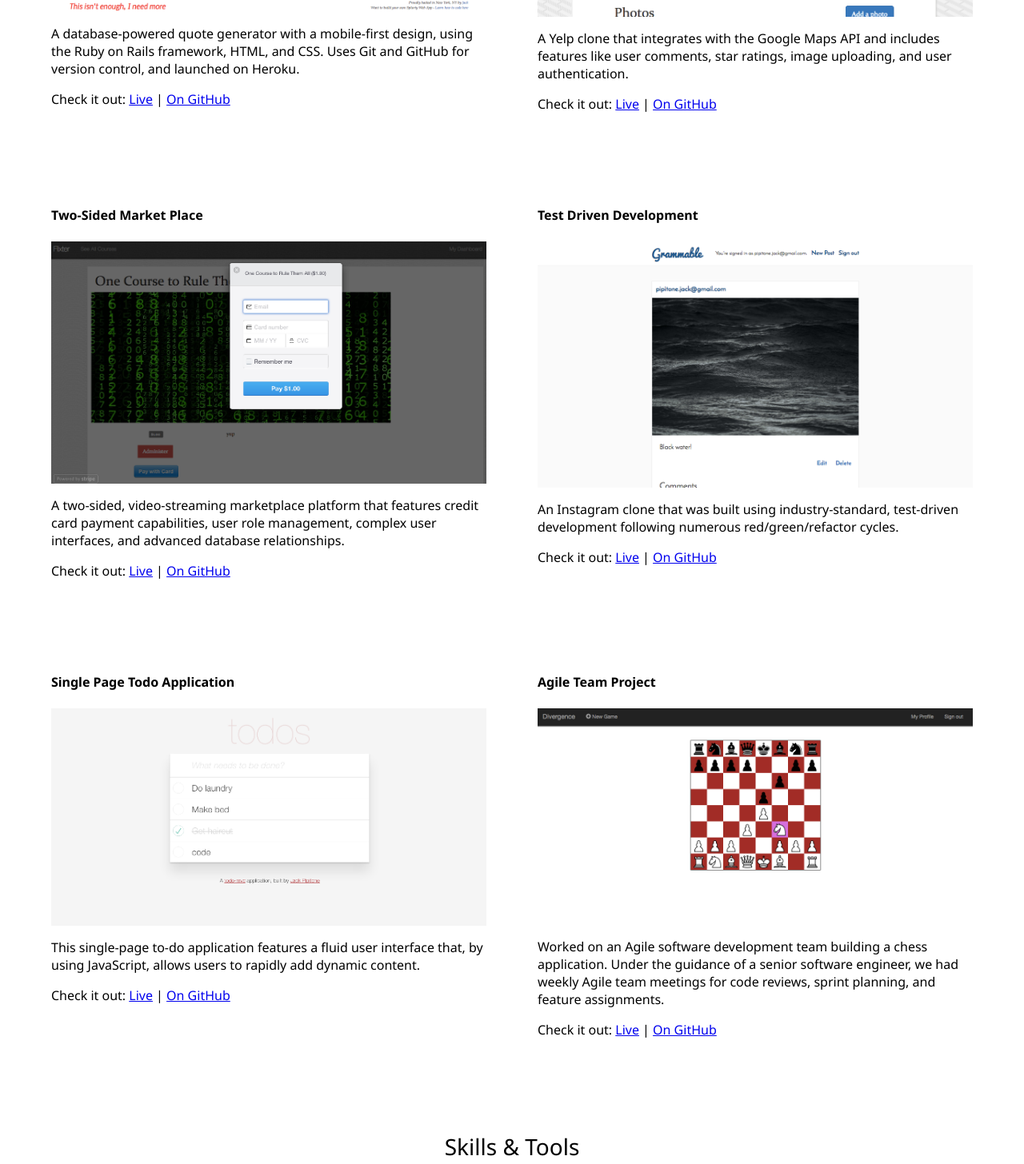
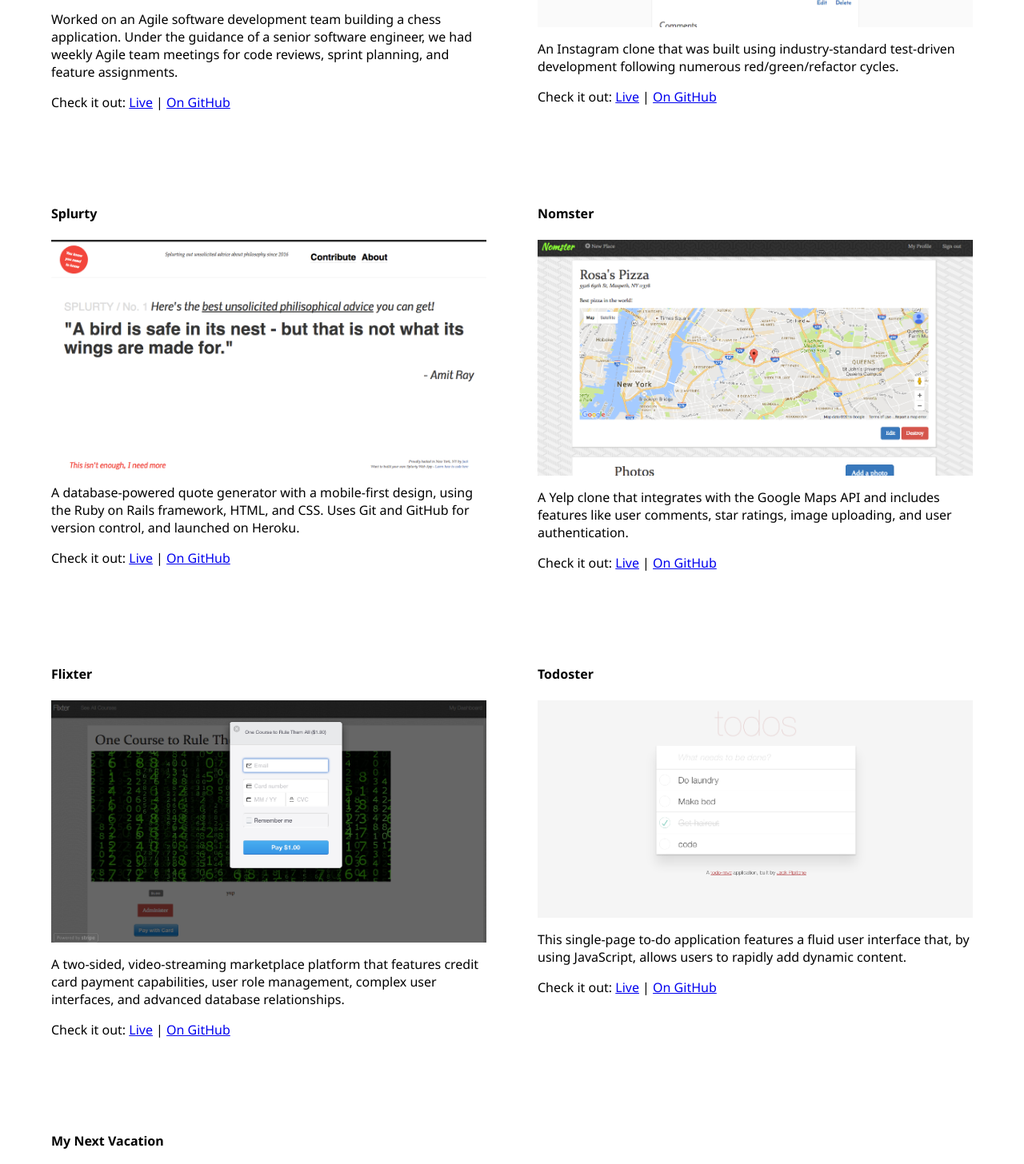
Before and after one commit to jackpip/jackpip.github.io, a plain HTML site: page index.html in a window 1280 px wide. Shown: the part 1248-2704 px from the top of the page at 80% size. Drawn offline with Linux system fonts and the light colour scheme.

Commit message:
Changed order and added MyNextVacation

```diff
--- a/index.html
+++ b/index.html
@@ -38,7 +38,41 @@
   <hr class="yellow" />
 
   <div class="box">
-    <h4>Quote Generator</h4>
+    <h4>Divergence Chess</h4>
+    <img src="chess.png" class="full-width" />
+    <p>
+      Worked on an Agile software development team building
+      a chess application. Under the guidance of a senior software engineer,
+      we had weekly Agile team meetings for code reviews, sprint planning,
+      and feature assignments.
+    </p>
+    <p>
+      Check it out:
+      <a href="http://divergence-chess.herokuapp.com/" >Live</a>
+       |
+      <a href="https://github.com/Team-Divergence/chess" >On GitHub</a>
+    </p>
+  </div>
+
+  <div class="box">
+    <h4>Grammable</h4>
+    <img src="grammable.png" class="full-width" />
+    <p>
+      An Instagram clone that was built using industry-standard test-driven
+      development following numerous red/green/refactor cycles.
+    </p>
+    <p>
+      Check it out:
+      <a href="http://grammable-jack-pipitone.herokuapp.com/" >Live</a>
+       |
+      <a href="https://github.com/jackpip/grammable" >On GitHub</a>
+    </p>
+  </div>
+
+  <br class="clear" />
+
+  <div class="box">
+    <h4>Splurty</h4>
     <img src="splurty.png" class="full-width" />
     <p>
       A database-powered quote generator with a mobile-first
@@ -55,7 +89,7 @@
   </div>
 
   <div class="box">
-    <h4>Yelp Clone</h4>
+    <h4>Nomster</h4>
     <img src="nomster.png" class="full-width" />
     <p>
       A Yelp clone that integrates with the Google Maps API
@@ -69,10 +103,11 @@
       <a href="https://github.com/jackpip/nomster" >On GitHub</a>
     </p>
   </div>
+
   <br class="clear" />
 
   <div class="box">
-    <h4>Two-Sided Market Place</h4>
+    <h4>Flixter</h4>
     <img src="flixter.png" class="full-width" />
     <p>
       A two-sided, video-streaming marketplace platform that
@@ -87,23 +122,9 @@
       <a href="https://github.com/jackpip/flixter" >On GitHub</a>
     </p>
   </div>
+
   <div class="box">
-    <h4>Test Driven Development</h4>
-    <img src="grammable.png" class="full-width" />
-    <p>
-      An Instagram clone that was built using industry-standard, test-driven
-      development following numerous red/green/refactor cycles.
-    </p>
-    <p>
-      Check it out:
-      <a href="http://grammable-jack-pipitone.herokuapp.com/" >Live</a>
-       |
-      <a href="https://github.com/jackpip/grammable" >On GitHub</a>
-    </p>
-  </div>
-  <br class="clear" />
-  <div class="box">
-    <h4>Single Page Todo Application</h4>
+    <h4>Todoster</h4>
     <img src="todoster.png" class="full-width" />
     <p>
       This single-page to-do application features a
@@ -117,20 +138,24 @@
       <a href="https://github.com/jackpip/todoster" >On GitHub</a>
     </p>
   </div>
+
+  <br class="clear" />
+
   <div class="box">
-    <h4>Agile Team Project</h4>
-    <img src="chess.png" class="full-width" />
+    <h4>My Next Vacation</h4>
+    <img src="mynextvacation.png" class="full-width" />
     <p>
-      Worked on an Agile software development team building
-      a chess application. Under the guidance of a senior software engineer,
-      we had weekly Agile team meetings for code reviews, sprint planning,
-      and feature assignments.
+      This vacation planning application uses the
+      Google Places API to find hotels, restaurants,
+      and attractions for the most popular traveling
+      destinations. Allows users to choose a city at
+      random and create a custom itinerary.
     </p>
     <p>
       Check it out:
-      <a href="http://divergence-chess.herokuapp.com/" >Live</a>
+      <a href="http://mynextvacation.herokuapp.com/" >Live</a>
        |
-      <a href="https://github.com/Team-Divergence/chess" >On GitHub</a>
+      <a href="https://github.com/jackpip/MyNextVacation" >On GitHub</a>
     </p>
   </div>
 
```
Also changed, not shown: mynextvacation.png (added).
